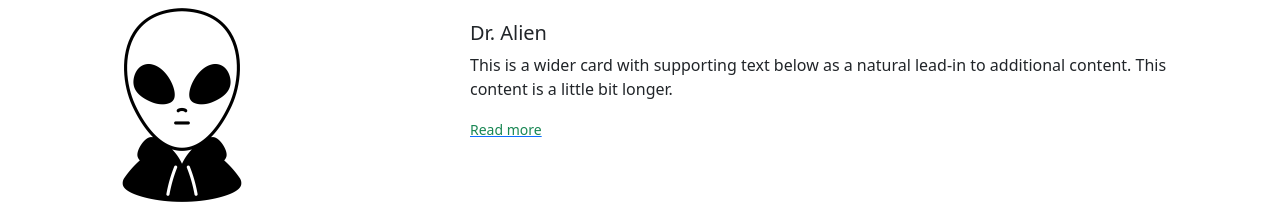
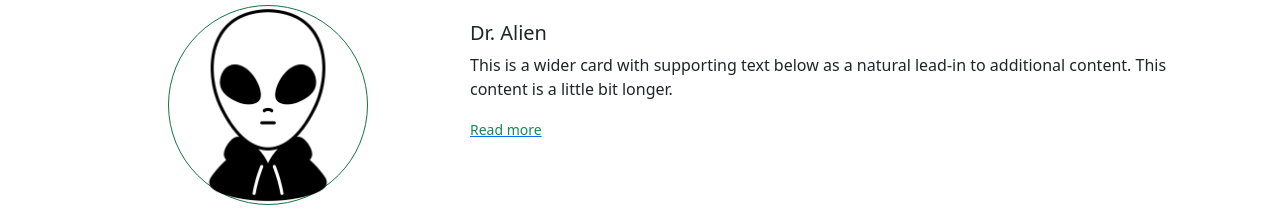
Before and after one commit to khiram-magdiev/bootstrap-practise, a plain HTML site: page index.html in a window 1280 px wide. Shown: the part 579-800 px from the top of the page. Drawn offline with nearby package versions, Linux system fonts and the light colour scheme.

Commit message:
[update changes]

```diff
--- a/css/styles.css
+++ b/css/styles.css
@@ -7,17 +7,6 @@
 	position: relative;
 }
 
-#about {
-/*	width: 100%;
-	height: 540px;
-	background: #ccdbd0;
-	margin-bottom: 36px;*/
-}
-
-/*#about h2 {
-	padding: 28px 120px 0px;
-}*/
-
 .text-primary {
 	text-decoration: none;
 }
@@ -25,3 +14,23 @@
 h2 {
 	color: #157347;
 }
+
+
+.col-md-4 {
+	display: flex;
+	justify-content: center;
+	align-items: center;
+
+}
+
+.img-fluid {
+	width: 100%;
+	height: 100%;
+}
+
+.avatar-img {
+	width: 200px;
+	height: 200px;
+	border: 1px solid #157347;
+	border-radius: 50%;
+}
--- a/index.html
+++ b/index.html
@@ -56,7 +56,9 @@
 				<div class="card mb-3 border-0 pb-5" style="max-width: 1140px;">
 				  <div class="row g-0">
 					    <div class="col-md-4">
-					      <img src="img/avatar.png" class="img-fluid rounded-start" alt="...">
+					    	<div class="avatar-img">
+					      		<img src="img/avatar.png" class="img-fluid rounded-start" alt="...">
+					  		</div>
 					    </div>
 					    <div class="col-md-8">
 						      <div class="card-body">
```
